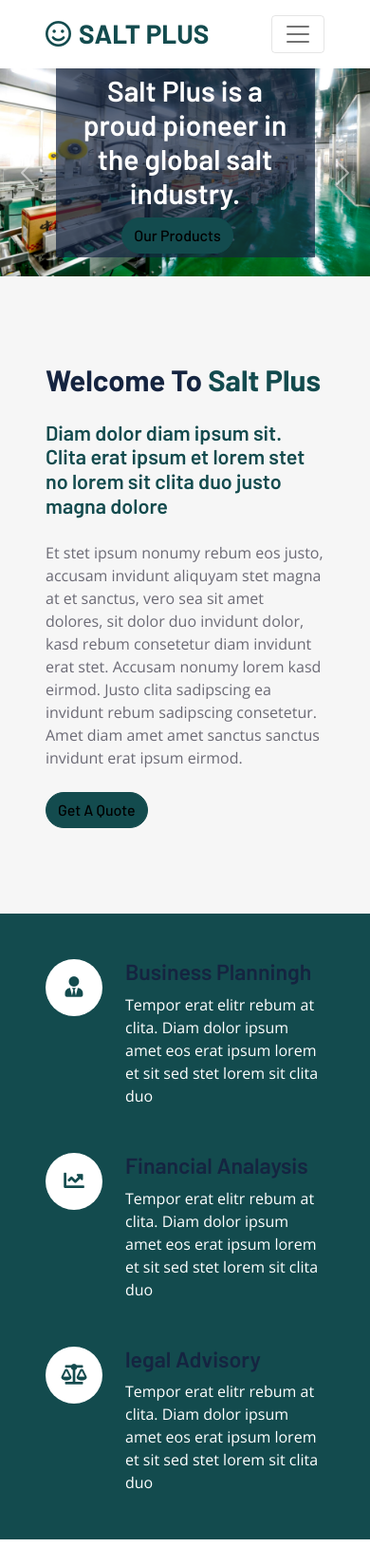
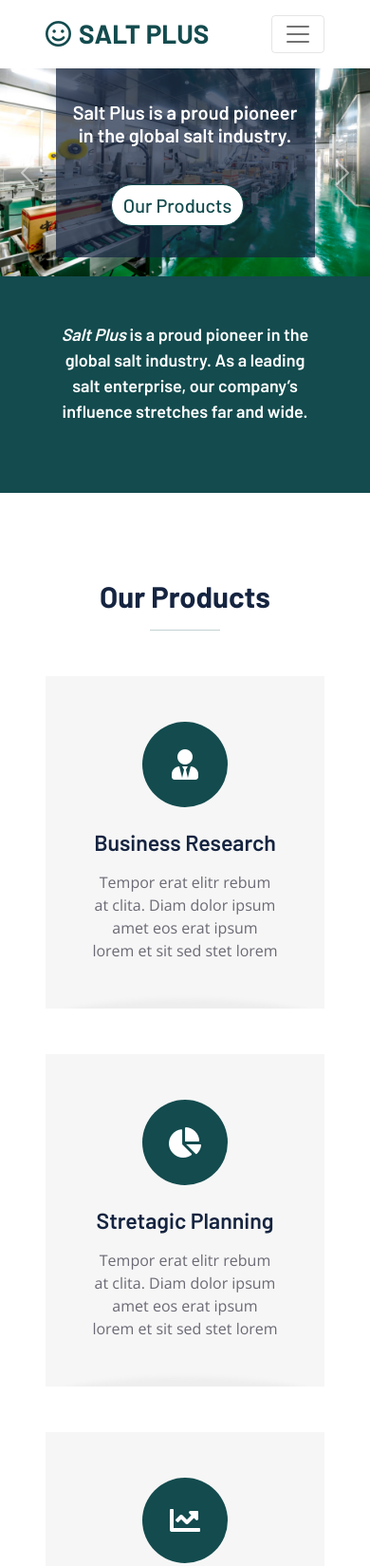
Before and after one commit to wangerde/salt-plus, a website with bundled scripts: page index.html in a window 390 px wide. Shown: the top 1649 px of the page at 95% size. Built offline with nearby package versions, Linux system fonts and the light colour scheme.

Commit message:
updates content

```diff
--- a/css/style.css
+++ b/css/style.css
@@ -1,7 +1,7 @@
 /********** Template CSS **********/
 :root {
-    --primary: #134B4E;
-    --secondary: #F6F6F6;
+  --primary: #134b4e;
+  --secondary: #f6f6f6;
   --light: #d5dbdb;
   --dark: #152440;
 }
@@ -38,13 +38,13 @@ h6,
 }
 
 .btn {
-    font-family: 'Barlow', sans-serif;
+  font-family: "Barlow", sans-serif;
   font-weight: 600;
-    transition: .5s;
+  transition: 0.5s;
 }
 
 .btn-primary {
-    color: #FFFFFF;
+  color: #ffffff;
 }
 
 .btn-square {
@@ -90,13 +90,13 @@ h6,
 }
 
 .navbar-light .navbar-nav .nav-link {
-    font-family: 'Barlow', sans-serif;
+  font-family: "Barlow", sans-serif;
   padding: 35px 15px;
   font-size: 18px;
   text-transform: uppercase;
   color: var(--primary);
   outline: none;
-    transition: .5s;
+  transition: 0.5s;
 }
 
 .sticky-top.navbar-light .navbar-nav .nav-link {
@@ -109,7 +109,7 @@ h6,
 }
 
 @media (max-width: 991.98px) {
-    .navbar-light .navbar-nav .nav-link  {
+  .navbar-light .navbar-nav .nav-link {
     padding: 10px 0;
   }
 }
@@ -119,7 +119,7 @@ h6,
   left: 0;
   right: 0;
   bottom: 0;
-    background: rgba(21, 36, 64, .7);
+  background: rgba(21, 36, 64, 0.7);
   z-index: 1;
 }
 
@@ -130,7 +130,7 @@ h6,
   }
 
   .carousel-caption h1 {
-        font-size: 30px;
+    font-size: 20px;
     font-weight: 600 !important;
   }
 }
@@ -154,7 +154,7 @@ h6,
   flex-direction: column;
   align-items: center;
   justify-content: center;
-    transition: .3s;
+  transition: 0.3s;
 }
 
 .service-item::after {
@@ -166,8 +166,8 @@ h6,
   left: 0;
   background: var(--light);
   border-radius: 100% 100% 0 0;
-    box-shadow: 0px -10px 5px #EEEEEE;
-    transition: .5s;
+  box-shadow: 0px -10px 5px #eeeeee;
+  transition: 0.5s;
 }
 
 .service-item:hover::after {
@@ -175,7 +175,7 @@ h6,
 }
 
 .service-item p {
-    transition: .3s;
+  transition: 0.3s;
 }
 
 .service-item:hover p {
@@ -185,7 +185,7 @@ h6,
 .team-item img {
   transform: scale(1.15);
   margin-left: -30px;
-    transition: .5s;
+  transition: 0.5s;
 }
 
 .team-item:hover img {
@@ -194,7 +194,7 @@ h6,
 
 .team-item .team-text {
   left: -100%;
-    transition: .5s;
+  transition: 0.5s;
 }
 
 .team-item .team-text::after {
@@ -220,7 +220,7 @@ h6,
 }
 
 .testimonial-carousel .owl-nav .owl-prev,
-.testimonial-carousel .owl-nav .owl-next{
+.testimonial-carousel .owl-nav .owl-next {
   position: relative;
   margin: 0 5px;
   width: 45px;
@@ -228,11 +228,11 @@ h6,
   display: flex;
   align-items: center;
   justify-content: center;
-    color: #FFFFFF;
+  color: #ffffff;
   background: var(--primary);
   font-size: 22px;
   border-radius: 45px;
-    transition: .5s;
+  transition: 0.5s;
 }
 
 .testimonial-carousel .owl-nav .owl-prev:hover,
@@ -246,7 +246,7 @@ h6,
 }
 
 .blog-item img {
-    transition: .5s;
+  transition: 0.5s;
 }
 
 .blog-item:hover img {
--- a/index.html
+++ b/index.html
@@ -31,7 +31,7 @@
     <link href="css/main.css" rel="stylesheet">
 </head>
 
-<div>
+<div class="home-page">
     <!-- Topbar Start -->
     <div class="container-fluid bg-secondary ps-5 pe-0 d-none d-lg-block">
         <div class="row gx-0">
@@ -73,7 +73,6 @@
                         <a href="blog.html" class="dropdown-item">Blog Grid</a>
                         <a href="detail.html" class="dropdown-item">Blog Detail</a>
                         <a href="feature.html" class="dropdown-item">Features</a>
-                        <a href="quote.html" class="dropdown-item">Quote Form</a>
                         <a href="team.html" class="dropdown-item">The Team</a>
                         <a href="testimonial.html" class="dropdown-item">Testimonial</a>
                     </div>
@@ -93,8 +92,7 @@
                     <img class="w-100" src="img/carousel-1.jpg" alt="Image">
                     <div class="carousel-caption d-flex flex-column align-items-center justify-content-center">
                         <div class="p-3" style="max-width: 900px;">
-                            <h5 class="text-white text-uppercase">Empower Your Herd with Essential Minerals: </h5>
-                            <h1 class="display-1 text-white mb-md-4">Salt Licks for Healthier, Happier Cows</h1>
+                            <h1 class="display-1 banner-font-large text-white mb-md-4">Empower Your Herd with Essential Minerals</h1>
                             <a href="" class="btn btn-primary py-md-3 px-md-5 me-3 rounded-pill">Our Products</a>
                         </div>
                     </div>
@@ -103,7 +101,7 @@
                     <img class="w-100" src="img/carousel-2.jpg" alt="Image">
                     <div class="carousel-caption d-flex flex-column align-items-center justify-content-center">
                         <div class="p-3" style="max-width: 900px;">
-                            <h1 class="display-1 text-white mb-md-4">Salt Plus is a proud pioneer in the global salt industry.</h1>
+                            <h1 class="display-1 banner-font-large text-white mb-md-4">Salt Plus is a proud pioneer in the global salt industry.</h1>
                             <a href="" class="btn btn-primary py-md-3 px-md-5 me-3 rounded-pill">Our Products</a>
                         </div>
                     </div>
@@ -112,7 +110,7 @@
                     <img class="w-100" src="img/carousel-3.jpg" alt="Image">
                     <div class="carousel-caption d-flex flex-column align-items-center justify-content-center">
                         <div class="p-3" style="max-width: 900px;">
-                            <h1 class="display-1 text-white mb-md-4">As a leading salt enterprise, our company’s influence stretches far and wide.</h1>
+                            <h1 class="display-1 banner-font-large text-white mb-md-4">Salt Licks for Healthier, Happier Cows</h1>
                             <a href="" class="btn btn-primary py-md-3 px-md-5 me-3 rounded-pill">Our Products</a>
                         </div>
                     </div>
@@ -136,40 +134,11 @@
     <!-- About Start -->
     <div class="container-fluid bg-secondary p-0">
         <div class="row g-0">
-            <div class="col-lg-6 py-6 px-5">
-                <h1 class="display-5 mb-4">Welcome To <span class="text-primary">Salt Plus</span></h1>
-                <h4 class="text-primary mb-4">Diam dolor diam ipsum sit. Clita erat ipsum et lorem stet no lorem sit clita duo justo magna dolore</h4>
-                <p class="mb-4">Et stet ipsum nonumy rebum eos justo, accusam invidunt aliquyam stet magna at et sanctus, vero sea sit amet dolores, sit dolor duo invidunt dolor, kasd rebum consetetur diam invidunt erat stet. Accusam nonumy lorem kasd eirmod. Justo clita sadipscing ea invidunt rebum sadipscing consetetur. Amet diam amet amet sanctus sanctus invidunt erat ipsum eirmod.</p>
-                <a href="" class="btn btn-primary py-md-3 px-md-5 rounded-pill">Get A Quote</a>
-            </div>
-            <div class="col-lg-6 home-plan-section">
+
+            <div class="col-lg-12 home-plan-section">
                 <div class="h-100 d-flex flex-column justify-content-center bg-primary p-5">
-                    <div class="d-flex text-white mb-5">
-                        <div class="d-flex flex-shrink-0 align-items-center justify-content-center bg-white text-primary rounded-circle mx-auto mb-4" style="width: 60px; height: 60px;">
-                            <i class="fa fa-user-tie fs-4"></i>
-                        </div>
-                        <div class="ps-4">
-                            <h3>Business Planningh</h3>
-                            <p class="mb-0">Tempor erat elitr rebum at clita. Diam dolor ipsum amet eos erat ipsum lorem et sit sed stet lorem sit clita duo</p>
-                        </div>
-                    </div>
-                    <div class="d-flex text-white mb-5">
-                        <div class="d-flex flex-shrink-0 align-items-center justify-content-center bg-white text-primary rounded-circle mx-auto mb-4" style="width: 60px; height: 60px;">
-                            <i class="fa fa-chart-line fs-4"></i>
-                        </div>
-                        <div class="ps-4">
-                            <h3>Financial Analaysis</h3>
-                            <p class="mb-0">Tempor erat elitr rebum at clita. Diam dolor ipsum amet eos erat ipsum lorem et sit sed stet lorem sit clita duo</p>
-                        </div>
-                    </div>
-                    <div class="d-flex text-white">
-                        <div class="d-flex flex-shrink-0 align-items-center justify-content-center bg-white text-primary rounded-circle mx-auto mb-4" style="width: 60px; height: 60px;">
-                            <i class="fa fa-balance-scale fs-4"></i>
-                        </div>
-                        <div class="ps-4">
-                            <h3>legal Advisory</h3>
-                            <p class="mb-0">Tempor erat elitr rebum at clita. Diam dolor ipsum amet eos erat ipsum lorem et sit sed stet lorem sit clita duo</p>
-                        </div>
+                    <div class="col-lg-12 pround-pioneer">
+                        <h4 class="text-primary mb-4"><em>Salt Plus</em> is a proud pioneer in the global salt industry. As a leading salt enterprise, our company’s influence stretches far and wide.</h4>
                     </div>
                 </div>
             </div>
--- a/scss/bootstrap/scss/_carousel.scss
+++ b/scss/bootstrap/scss/_carousel.scss
@@ -55,7 +55,6 @@
 
 /* rtl:end:ignore */
 
-
 //
 // Alternate transitions
 //
@@ -81,7 +80,6 @@
     @include transition(opacity 0s $carousel-transition-duration);
   }
 }
-
 
 //
 // Left/right controls for nav
@@ -117,11 +115,19 @@
 }
 .carousel-control-prev {
   left: 0;
-  background-image: if($enable-gradients, linear-gradient(90deg, rgba($black, .25), rgba($black, .001)), null);
+  background-image: if(
+    $enable-gradients,
+    linear-gradient(90deg, rgba($black, 0.25), rgba($black, 0.001)),
+    null
+  );
 }
 .carousel-control-next {
   right: 0;
-  background-image: if($enable-gradients, linear-gradient(270deg, rgba($black, .25), rgba($black, .001)), null);
+  background-image: if(
+    $enable-gradients,
+    linear-gradient(270deg, rgba($black, 0.25), rgba($black, 0.001)),
+    null
+  );
 }
 
 // Icons for within
@@ -195,7 +201,6 @@
   }
 }
 
-
 // Optional captions
 //
 //
--- a/scss/bootstrap/scss/_global.scss
+++ b/scss/bootstrap/scss/_global.scss
@@ -1,3 +1,7 @@
 .stay-updated-section {
     color: white;
 }
+
+.bg-dark {
+    background-color: white !important;
+}
--- a/scss/bootstrap/scss/bootstrap.scss
+++ b/scss/bootstrap/scss/bootstrap.scss
@@ -43,12 +43,11 @@
 @import "carousel";
 @import "spinners";
 @import "offcanvas";
-@import "global";
-
 
 @import "home";
 
-@import './home.scss';
+@import "./home.scss";
+@import "./global.scss";
 
 // Helpers
 @import "helpers";
--- /dev/null
+++ b/scss/bootstrap/scss/home.scss
@@ -0,0 +1,39 @@
+.home-page {
+  .banner-font-large {
+    @media screen and (max-width: 480px) {
+      font-size: 20px;
+    }
+  }
+  a.btn-primary {
+    margin-top: 2rem;
+    background: white;
+    color: $primary;
+    font-size: 20px;
+  }
+  .home-plan-section {
+    h1,
+    h4 {
+      color: white !important;
+    }
+  }
+  .pround-pioneer {
+    text-align: center;
+    padding: 0 10rem;
+    margin: 0 auto;
+    width: 70%;
+
+    @media screen and (max-width: 480px) {
+        width: 100%;
+        padding: 0 1rem;
+    }
+
+    h4 {
+      line-height: 1.5;
+      font-size: 38px;
+
+      @media screen and (max-width: 480px) {
+        font-size: 18px;
+      }
+    }
+  }
+}
```
Also changed, not shown: about.html (+0 -1 lines), blog.html (+0 -1 lines), contact.html (+0 -1 lines), detail.html (+0 -1 lines), feature.html (+0 -1 lines), quote.html (+0 -1 lines), service.html (+0 -1 lines), team.html (+0 -1 lines), testimonial.html (+0 -1 lines), css/main.css. Lines whose indentation alone changed are shown as unchanged.
